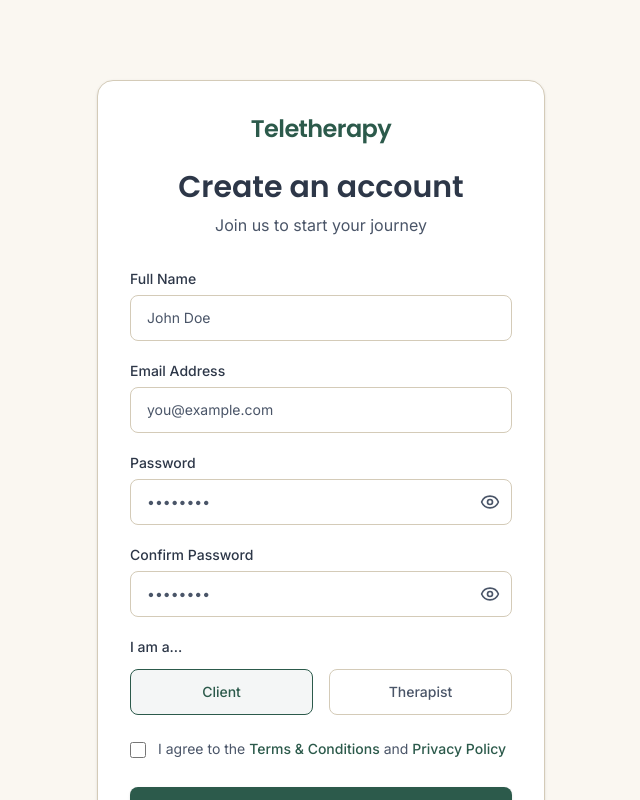
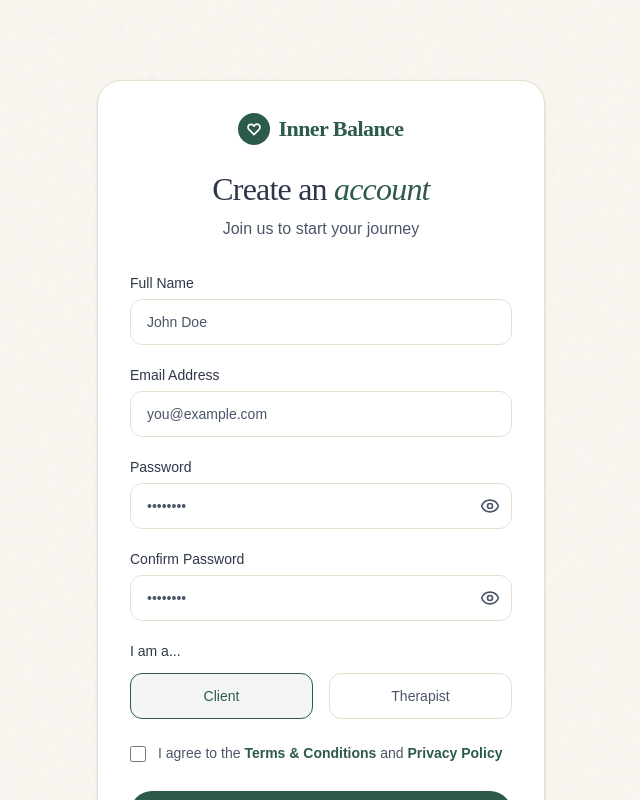
Before and after one commit to Kabita01-web/teletherapy-platform, a React (Vite) app in the folder client/: page /register in a window 1280 px wide. Shown: the top 800 px of the page, without its empty margins (319-959 px from the left). Built offline with nearby package versions, Linux system fonts and the light colour scheme.

Commit message:
feat(server/models/Register): Use React Motion for improved UI and animation, incorporating server-side validation logic.

```diff
--- a/client/src/pages/Register.jsx
+++ b/client/src/pages/Register.jsx
@@ -1,7 +1,14 @@
 import React, { useState } from 'react';
 import { Link, useNavigate } from 'react-router-dom';
+import { motion } from 'motion/react';
 import { useAuth } from '../contexts/AuthContext';
 import { Eye, EyeOff, AlertCircle } from 'lucide-react';
+
+/**
+ * Restyled to match Login.jsx and the rest of the site — same tokens,
+ * type pairing, brand mark, and pill buttons. Logic (useAuth, state,
+ * handleSubmit) is untouched.
+ */
 
 export default function Register() {
   const [name, setName] = useState('');
@@ -44,30 +51,46 @@ export default function Register() {
   };
 
   return (
-    <div className="min-h-screen flex items-center justify-center bg-background py-12 px-4 sm:px-6 lg:px-8 font-body-md text-text-primary">
-      <div className="max-w-md w-full bg-surface p-8 rounded-2xl shadow-sm border border-outline my-8">
+    <div className="min-h-screen flex items-center justify-center bg-surface-container-low bg-noise py-12 px-4 sm:px-6 lg:px-8">
+      <motion.div
+        className="max-w-md w-full bg-surface-container-lowest p-8 rounded-3xl shadow-sm border border-surface-variant my-8"
+        initial={{ opacity: 0, y: 16 }}
+        animate={{ opacity: 1, y: 0 }}
+        transition={{ duration: 0.6, ease: [0.16, 1, 0.3, 1] }}
+      >
         <div className="text-center mb-8">
-          <Link to="/" className="text-2xl font-headline-md text-primary tracking-tight">
-            Teletherapy
+          <Link to="/" className="inline-flex items-center gap-2 group">
+            <div className="w-8 h-8 rounded-full bg-primary flex items-center justify-center">
+              <svg viewBox="0 0 24 24" fill="none" className="w-4 h-4 text-white" stroke="currentColor" strokeWidth={2.5}>
+                <path
+                  strokeLinecap="round"
+                  strokeLinejoin="round"
+                  d="M4.318 6.318a4.5 4.5 0 000 6.364L12 20.364l7.682-7.682a4.5 4.5 0 00-6.364-6.364L12 7.636l-1.318-1.318a4.5 4.5 0 00-6.364 0z"
+                />
+              </svg>
+            </div>
+            <span className="text-[22px] font-['Fraunces',serif] font-semibold text-primary leading-none tracking-tight">
+              Inner Balance
+            </span>
           </Link>
-          <h2 className="mt-6 text-3xl font-headline-lg text-text-primary">
-            Create an account
+          <h2 className="mt-6 text-headline-lg font-['Fraunces',serif] font-medium text-on-background tracking-tight">
+            Create an <span className="italic text-primary">account</span>
           </h2>
-          <p className="mt-2 text-text-secondary font-body-md">
+          <p className="mt-2 text-body-md font-['Plus_Jakarta_Sans',sans-serif] text-text-muted">
             Join us to start your journey
           </p>
         </div>
 
         {error && (
-          <div className="mb-6 p-4 rounded-lg bg-error-container text-on-error-container flex items-start">
+          <div className="mb-6 p-4 rounded-xl bg-error-container text-on-error-container flex items-start">
             <AlertCircle className="w-5 h-5 mr-3 mt-0.5 flex-shrink-0" />
-            <span className="text-sm font-medium">{error}</span>
+            <span className="text-body-sm font-['Plus_Jakarta_Sans',sans-serif] font-medium">{error}</span>
           </div>
         )}
 
         <form className="space-y-5" onSubmit={handleSubmit}>
           <div>
-            <label htmlFor="name" className="block text-sm font-medium text-text-primary mb-1.5">
+            <label htmlFor="name" className="block text-body-sm font-['Plus_Jakarta_Sans',sans-serif] font-medium text-on-surface mb-1.5">
               Full Name
             </label>
             <input
@@ -77,13 +100,13 @@ export default function Register() {
               required
               value={name}
               onChange={(e) => setName(e.target.value)}
-              className="appearance-none block w-full px-4 py-3 border border-outline rounded-lg placeholder-text-muted focus:outline-none focus:ring-2 focus:ring-primary focus:border-primary transition-colors sm:text-sm bg-surface"
+              className="appearance-none block w-full px-4 py-3 border border-surface-variant rounded-xl placeholder-text-muted focus:outline-none focus:ring-2 focus:ring-primary focus:border-primary transition-colors text-body-sm font-['Plus_Jakarta_Sans',sans-serif] bg-surface text-on-surface"
               placeholder="John Doe"
             />
           </div>
 
           <div>
-            <label htmlFor="email" className="block text-sm font-medium text-text-primary mb-1.5">
+            <label htmlFor="email" className="block text-body-sm font-['Plus_Jakarta_Sans',sans-serif] font-medium text-on-surface mb-1.5">
               Email Address
             </label>
             <input
@@ -94,13 +117,13 @@ export default function Register() {
               required
               value={email}
               onChange={(e) => setEmail(e.target.value)}
-              className="appearance-none block w-full px-4 py-3 border border-outline rounded-lg placeholder-text-muted focus:outline-none focus:ring-2 focus:ring-primary focus:border-primary transition-colors sm:text-sm bg-surface"
+              className="appearance-none block w-full px-4 py-3 border border-surface-variant rounded-xl placeholder-text-muted focus:outline-none focus:ring-2 focus:ring-primary focus:border-primary transition-colors text-body-sm font-['Plus_Jakarta_Sans',sans-serif] bg-surface text-on-surface"
               placeholder="you@example.com"
             />
           </div>
 
           <div>
-            <label htmlFor="password" className="block text-sm font-medium text-text-primary mb-1.5">
+            <label htmlFor="password" className="block text-body-sm font-['Plus_Jakarta_Sans',sans-serif] font-medium text-on-surface mb-1.5">
               Password
             </label>
             <div className="relative">
@@ -111,12 +134,12 @@ export default function Register() {
                 required
                 value={password}
                 onChange={(e) => setPassword(e.target.value)}
-                className="appearance-none block w-full px-4 py-3 border border-outline rounded-lg placeholder-text-muted focus:outline-none focus:ring-2 focus:ring-primary focus:border-primary transition-colors sm:text-sm bg-surface pr-10"
+                className="appearance-none block w-full px-4 py-3 border border-surface-variant rounded-xl placeholder-text-muted focus:outline-none focus:ring-2 focus:ring-primary focus:border-primary transition-colors text-body-sm font-['Plus_Jakarta_Sans',sans-serif] bg-surface text-on-surface pr-10"
                 placeholder="••••••••"
               />
               <button
                 type="button"
-                className="absolute inset-y-0 right-0 pr-3 flex items-center text-text-muted hover:text-text-primary"
+                className="absolute inset-y-0 right-0 pr-3 flex items-center text-text-muted hover:text-on-surface transition-colors"
                 onClick={() => setShowPassword(!showPassword)}
               >
                 {showPassword ? <EyeOff className="h-5 w-5" /> : <Eye className="h-5 w-5" />}
@@ -125,7 +148,7 @@ export default function Register() {
           </div>
 
           <div>
-            <label htmlFor="confirmPassword" className="block text-sm font-medium text-text-primary mb-1.5">
+            <label htmlFor="confirmPassword" className="block text-body-sm font-['Plus_Jakarta_Sans',sans-serif] font-medium text-on-surface mb-1.5">
               Confirm Password
             </label>
             <div className="relative">
@@ -136,12 +159,12 @@ export default function Register() {
                 required
                 value={confirmPassword}
                 onChange={(e) => setConfirmPassword(e.target.value)}
-                className="appearance-none block w-full px-4 py-3 border border-outline rounded-lg placeholder-text-muted focus:outline-none focus:ring-2 focus:ring-primary focus:border-primary transition-colors sm:text-sm bg-surface pr-10"
+                className="appearance-none block w-full px-4 py-3 border border-surface-variant rounded-xl placeholder-text-muted focus:outline-none focus:ring-2 focus:ring-primary focus:border-primary transition-colors text-body-sm font-['Plus_Jakarta_Sans',sans-serif] bg-surface text-on-surface pr-10"
                 placeholder="••••••••"
               />
               <button
                 type="button"
-                className="absolute inset-y-0 right-0 pr-3 flex items-center text-text-muted hover:text-text-primary"
+                className="absolute inset-y-0 right-0 pr-3 flex items-center text-text-muted hover:text-on-surface transition-colors"
                 onClick={() => setShowConfirmPassword(!showConfirmPassword)}
               >
                 {showConfirmPassword ? <EyeOff className="h-5 w-5" /> : <Eye className="h-5 w-5" />}
@@ -150,15 +173,15 @@ export default function Register() {
           </div>
 
           <div>
-            <label className="block text-sm font-medium text-text-primary mb-3">
+            <label className="block text-body-sm font-['Plus_Jakarta_Sans',sans-serif] font-medium text-on-surface mb-3">
               I am a...
             </label>
             <div className="grid grid-cols-2 gap-4">
               <label
-                className={`cursor-pointer flex items-center justify-center px-4 py-3 border rounded-lg text-sm font-medium transition-colors ${
+                className={`cursor-pointer flex items-center justify-center px-4 py-3 border rounded-xl text-body-sm font-['Plus_Jakarta_Sans',sans-serif] font-medium transition-colors ${
                   role === 'client'
                     ? 'border-primary bg-primary/5 text-primary'
-                    : 'border-outline text-text-secondary hover:bg-surface-container'
+                    : 'border-surface-variant text-text-muted hover:bg-surface-container'
                 }`}
               >
                 <input
@@ -172,10 +195,10 @@ export default function Register() {
                 Client
               </label>
               <label
-                className={`cursor-pointer flex items-center justify-center px-4 py-3 border rounded-lg text-sm font-medium transition-colors ${
+                className={`cursor-pointer flex items-center justify-center px-4 py-3 border rounded-xl text-body-sm font-['Plus_Jakarta_Sans',sans-serif] font-medium transition-colors ${
                   role === 'therapist'
                     ? 'border-primary bg-primary/5 text-primary'
-                    : 'border-outline text-text-secondary hover:bg-surface-container'
+                    : 'border-surface-variant text-text-muted hover:bg-surface-container'
                 }`}
               >
                 <input
@@ -199,17 +222,17 @@ export default function Register() {
                 type="checkbox"
                 checked={acceptTerms}
                 onChange={(e) => setAcceptTerms(e.target.checked)}
-                className="h-4 w-4 text-primary focus:ring-primary border-outline rounded mt-0.5"
+                className="h-4 w-4 text-primary focus:ring-primary border-surface-variant rounded mt-0.5"
               />
             </div>
-            <div className="ml-3 text-sm">
-              <label htmlFor="terms" className="text-text-secondary">
+            <div className="ml-3 text-body-sm font-['Plus_Jakarta_Sans',sans-serif]">
+              <label htmlFor="terms" className="text-text-muted">
                 I agree to the{' '}
-                <Link to="/terms" className="font-medium text-primary hover:text-primary-container">
+                <Link to="/terms" className="font-semibold text-primary hover:text-primary-container">
                   Terms & Conditions
                 </Link>{' '}
                 and{' '}
-                <Link to="/privacy" className="font-medium text-primary hover:text-primary-container">
+                <Link to="/privacy" className="font-semibold text-primary hover:text-primary-container">
                   Privacy Policy
                 </Link>
               </label>
@@ -220,12 +243,12 @@ export default function Register() {
             <button
               type="submit"
               disabled={isLoading}
-              className={`w-full flex justify-center py-3 px-4 border border-transparent rounded-lg shadow-sm text-sm font-medium text-on-primary bg-primary hover:bg-primary-container focus:outline-none focus:ring-2 focus:ring-offset-2 focus:ring-primary transition-colors ${
-                isLoading ? 'opacity-75 cursor-not-allowed' : ''
+              className={`w-full flex justify-center py-3.5 px-4 rounded-full text-label-md font-['Plus_Jakarta_Sans',sans-serif] font-semibold text-on-primary bg-primary hover:bg-primary-container hover:shadow-lg hover:-translate-y-0.5 active:translate-y-0 focus:outline-none focus:ring-2 focus:ring-offset-2 focus:ring-primary shadow-sm transition-all duration-300 ${
+                isLoading ? 'opacity-75 cursor-not-allowed hover:translate-y-0' : ''
               }`}
             >
               {isLoading ? (
-                <div className="w-5 h-5 border-2 border-on-primary border-t-transparent rounded-full animate-spin"></div>
+                <div className="w-5 h-5 border-2 border-on-primary border-t-transparent rounded-full animate-spin" />
               ) : (
                 'Create Account'
               )}
@@ -234,14 +257,14 @@ export default function Register() {
         </form>
 
         <div className="mt-8 text-center">
-          <p className="text-sm text-text-secondary">
+          <p className="text-body-sm font-['Plus_Jakarta_Sans',sans-serif] text-text-muted">
             Already have an account?{' '}
-            <Link to="/login" className="font-medium text-primary hover:text-primary-container transition-colors">
+            <Link to="/login" className="font-semibold text-primary hover:text-primary-container transition-colors">
               Sign in
             </Link>
           </p>
         </div>
-      </div>
+      </motion.div>
     </div>
   );
 }
```
